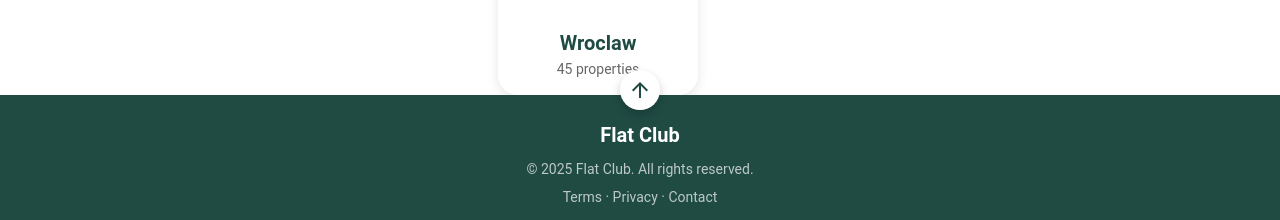
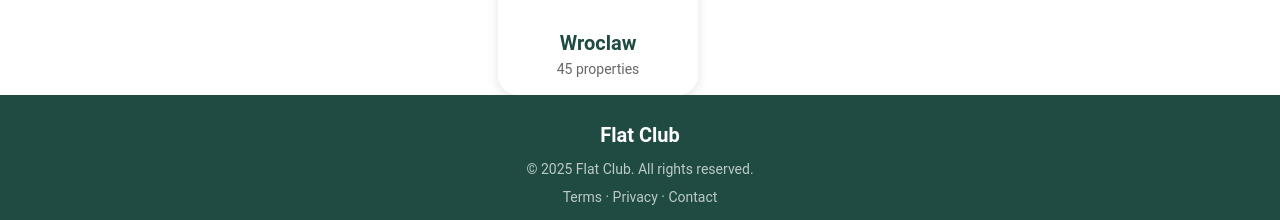
Before and after one commit to Turquoise-stack/FLAT_CLUB, a React (Vite) app in the folder my-project/: page / in a window 1280 px wide. Shown: the part 2163-2383 px from the top of the page. Built offline with nearby package versions, Linux system fonts and the light colour scheme.

Commit message:
chore(footer): footer updated

```diff
--- a/my-project/src/components/Footer.tsx
+++ b/my-project/src/components/Footer.tsx
@@ -1,6 +1,5 @@
 import React from "react";
 import { Box, Typography, IconButton } from "@mui/material";
-import ArrowUpwardIcon from "@mui/icons-material/ArrowUpward";
 
 const Footer = () => {
   const scrollToTop = () => window.scrollTo({ top: 0, behavior: "smooth" });
@@ -14,29 +13,9 @@
         textAlign: "center",
         pt: 3,
         pb: 2,
-        position: "relative",
         width: "100%",
-        height: "10%",
       }}
     >
-      {/* Arrow Button */}
-      <IconButton
-        onClick={scrollToTop}
-        sx={{
-          position: "absolute",
-          top: "-25px",
-          left: "50%",
-          transform: "translateX(-50%)",
-          backgroundColor: "white",
-          color: "#1f4b43",
-          borderRadius: "50%",
-          boxShadow: "0px 4px 10px rgba(0,0,0,0.2)",
-          zIndex: 2,
-        }}
-      >
-        <ArrowUpwardIcon />
-      </IconButton>
-
       {/* Footer Text */}
       <Typography variant="h6" fontWeight="bold" mb={1}>
         Flat Club
```
